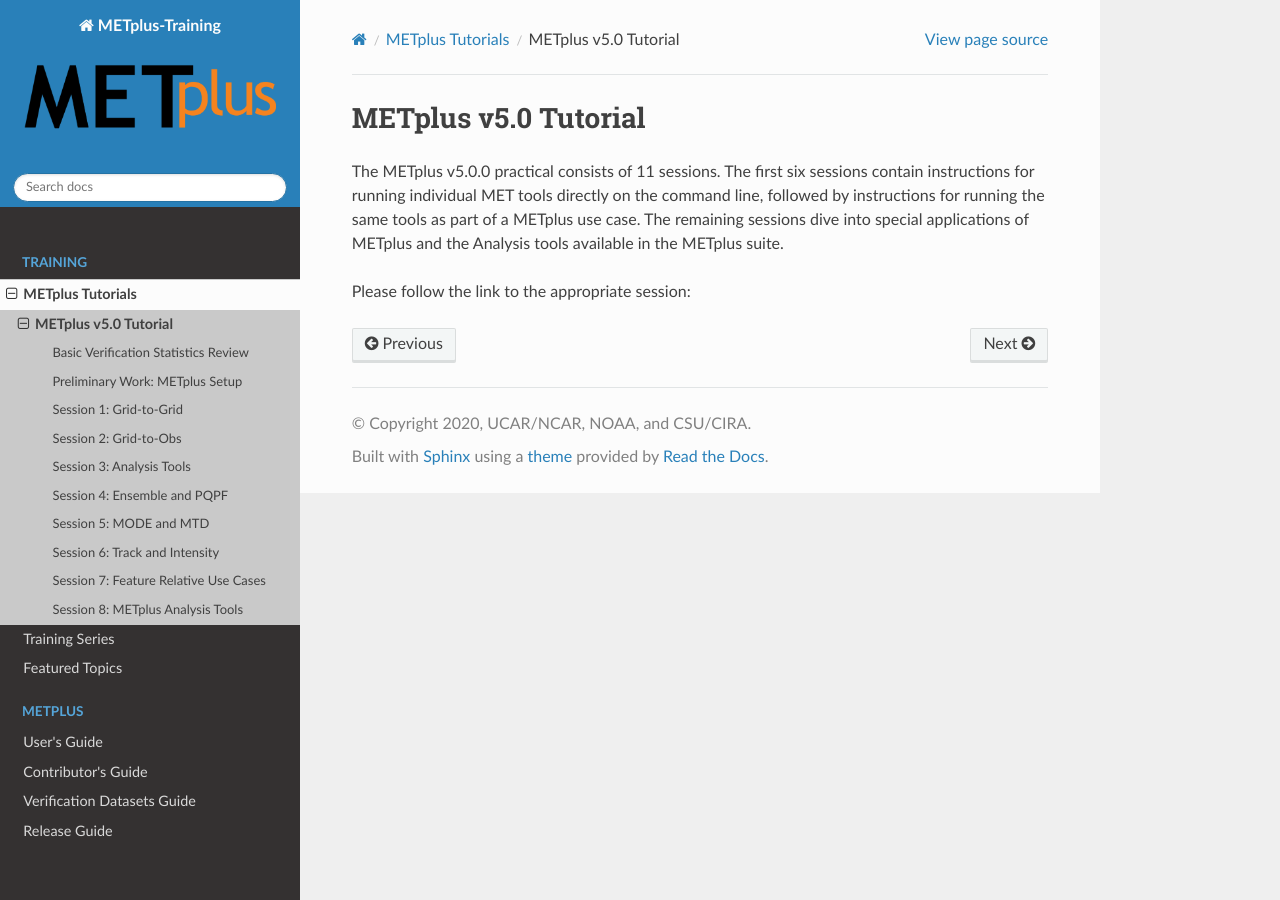
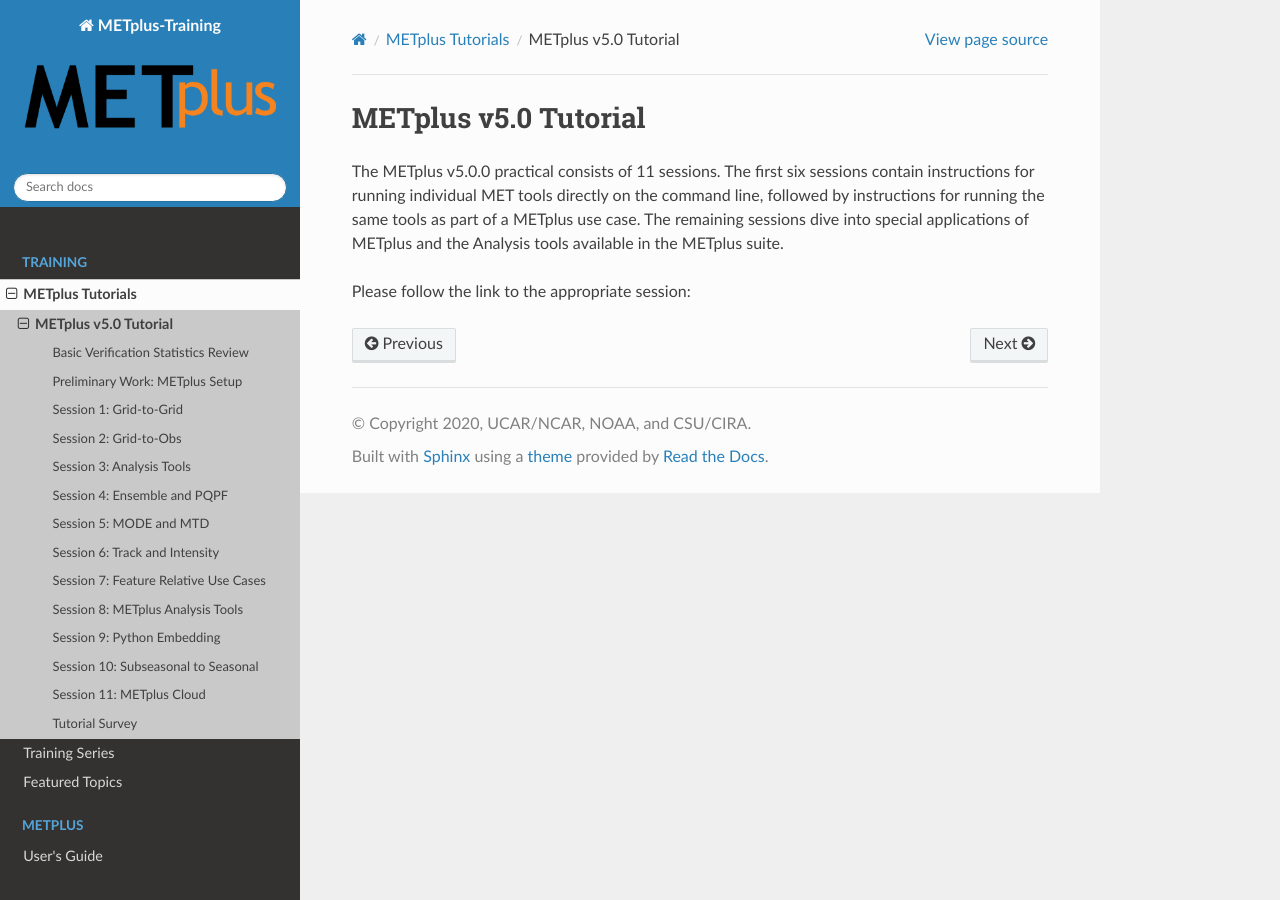
Before and after one commit to dtcenter/METplus-Training, a Sphinx documentation site: the page built from docs/Tutorial/v5.0/index.rst, in a window 1280 px wide. Built offline with Sphinx 7.4.7 and the Read the Docs theme 3.1.0, drawn with Linux system fonts in a browser that asks for light colours.

Commit message:
Per #69, adding files to ToC

```diff
--- a/docs/Tutorial/v5.0/index.rst
+++ b/docs/Tutorial/v5.0/index.rst
@@ -26,3 +26,7 @@
    Session_6_Track_and_Intensity
    Session_7_Feature_Relative_Use_Cases
    Session_8_METplus_Analysis_Tools
+   Session_9_Python_Embedding
+   Session_10_Subseasonal_to_Seasonal_S2S
+   Session_11_METplus_Cloud
+   Tutorial_Survey
```
